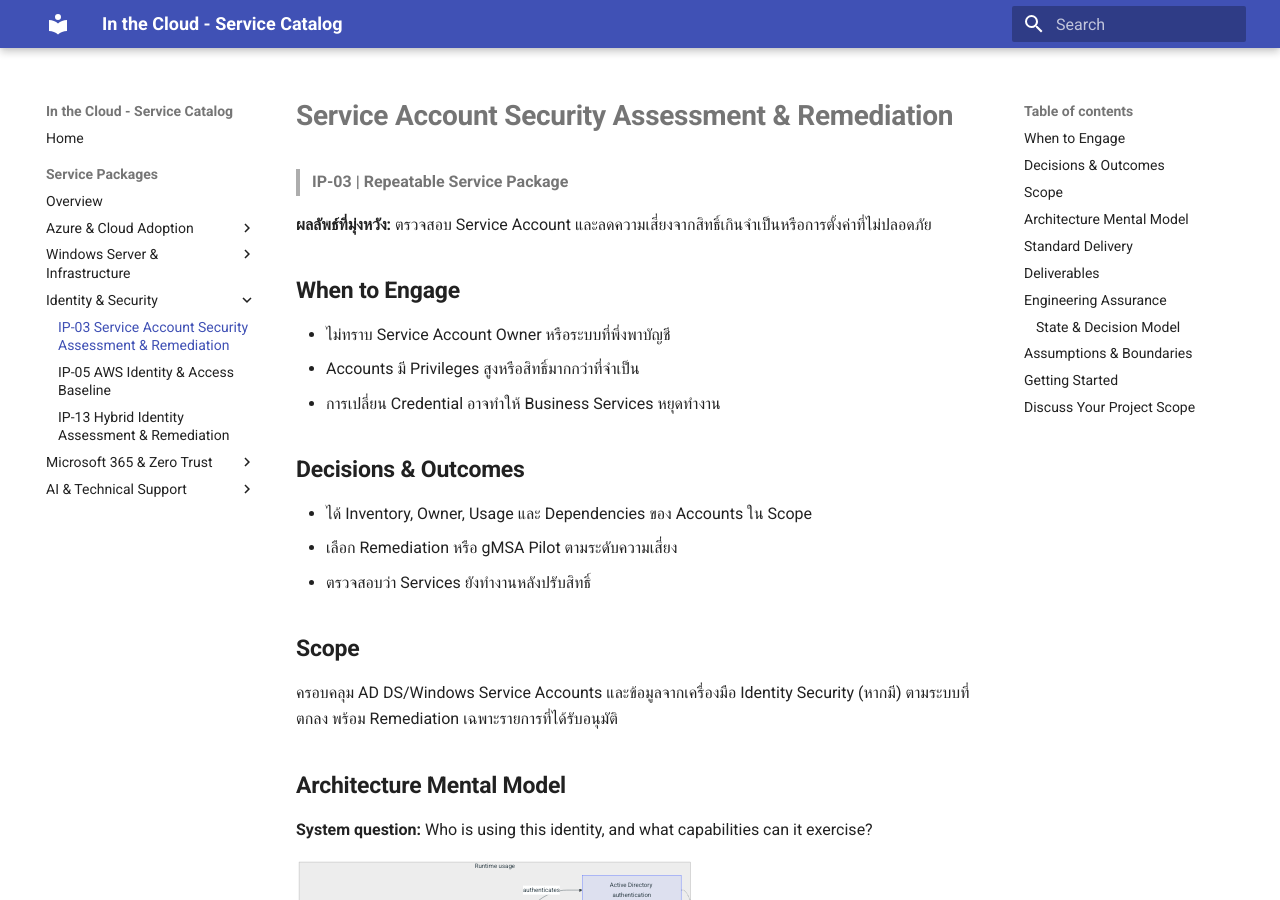
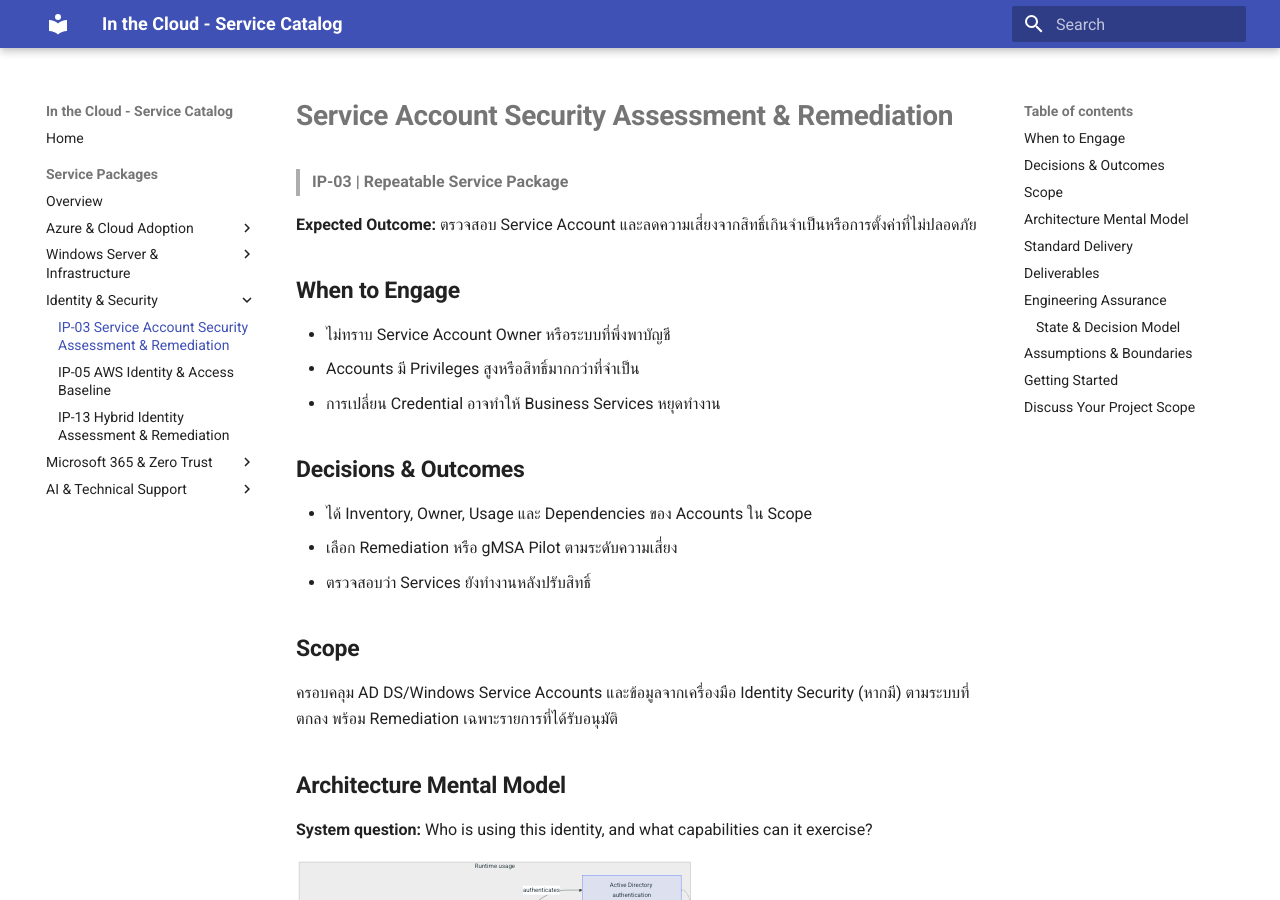
Before and after one commit to inthecloudth/service-catalog, an MkDocs documentation site: the page built from docs/services/ip-03-service-account-security.md, in a window 1280 px wide and 900 px high. Built offline with MkDocs 1.6.1 and Material for MkDocs 9.7.7, drawn with Linux system fonts in a browser that asks for light colours.

Commit message:
docs: standardize Expected Outcome label in English

```diff
--- a/docs/services/ip-03-service-account-security.md
+++ b/docs/services/ip-03-service-account-security.md
@@ -2,7 +2,7 @@
 
 > **IP-03 | Repeatable Service Package**
 
-**ผลลัพธ์ที่มุ่งหวัง:** ตรวจสอบ Service Account และลดความเสี่ยงจากสิทธิ์เกินจำเป็นหรือการตั้งค่าที่ไม่ปลอดภัย
+**Expected Outcome:** ตรวจสอบ Service Account และลดความเสี่ยงจากสิทธิ์เกินจำเป็นหรือการตั้งค่าที่ไม่ปลอดภัย
 
 ## When to Engage
 
```
